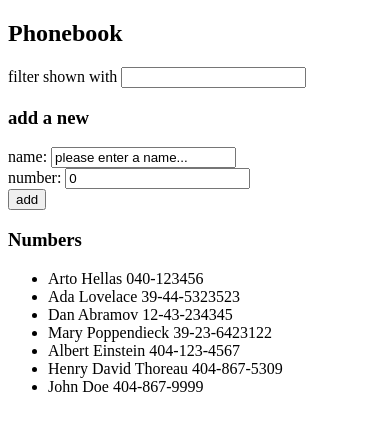
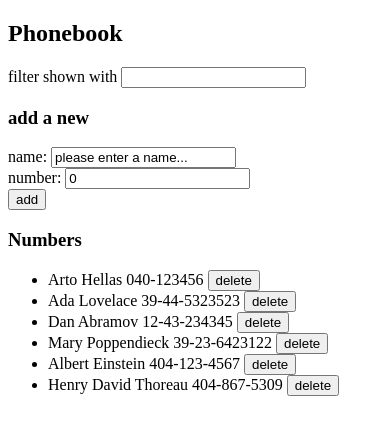
Before and after one commit to jvaverka/fullstackopen, a React (Vite) app in the folder part2/phonebook/: page / in a window 390 px wide. Shown: the top 434 px of the page. Built offline with nearby package versions, Linux system fonts and the light colour scheme; data requests are answered from the project's data file.

Commit message:
2.14: phone book, step 9

```diff
--- a/part2/phonebook/db.json
+++ b/part2/phonebook/db.json
@@ -21,19 +21,14 @@
       "id": "4"
     },
     {
-      "id": 5,
+      "id": "5",
       "name": "Albert Einstein",
       "number": "404-123-4567"
     },
     {
-      "id": 6,
+      "id": "6",
       "name": "Henry David Thoreau",
       "number": "404-867-5309"
-    },
-    {
-      "id": 7,
-      "name": "John Doe",
-      "number": "404-867-9999"
     }
   ]
 }
--- a/part2/phonebook/src/App.jsx
+++ b/part2/phonebook/src/App.jsx
@@ -36,6 +36,24 @@ const App = () => {
     }
   }
 
+  const removePerson = (personId) => {
+    const personExists = persons.find((person) => {
+      return person.id === personId
+    })
+    if (!personExists) {
+      alert(`Cannot find person with id ${personId}`)
+    } else if (window.confirm(`Delete ${personExists.name} ?`)) {
+      personService
+        .remove(personExists.id)
+        .then(() => {
+          const validPersons = persons.filter((person) => {
+            return person.id !== personExists.id
+          })
+          setPersons(validPersons)
+        })
+    }
+  }
+
   const handleNewPerson = (event) => {
     event.preventDefault()
     const personExists = persons.find((person) => {
@@ -48,7 +66,7 @@ const App = () => {
       const newPerson = {
         name: newName,
         number: newNumber,
-        id: persons.length + 1
+        id: (persons.length + 1).toString()
       }
       personService
         .create(newPerson)
@@ -81,7 +99,7 @@ const App = () => {
         handleNewNumber={handleNewNumber}
       />
       <h3>Numbers</h3>
-      <Persons persons={peopleToShow()} />
+      <Persons persons={peopleToShow()} removePerson={removePerson} />
     </div>
 
   )
--- /dev/null
+++ b/part2/phonebook/src/components/PersonRemoveButton.jsx
@@ -0,0 +1,9 @@
+const PersonRemoveButton = ({ personId, removePerson }) => {
+  return (
+    <>
+      <button type="button" onClick={() => removePerson(personId)}>delete</button>
+    </>
+  )
+}
+
+export default PersonRemoveButton
--- a/part2/phonebook/src/components/Persons.jsx
+++ b/part2/phonebook/src/components/Persons.jsx
@@ -1,7 +1,13 @@
-const Persons = ({ persons }) => {
+import PersonRemoveButton from "./PersonRemoveButton"
+
+const Persons = ({ persons, removePerson }) => {
   return (
     <ul>
-      {persons.map((person) => <li key={person.id}>{person.name} {person.number}</li>)}
+      {persons.map((person) =>
+        <li key={person.id}>
+          {person.name} {person.number} <PersonRemoveButton personId={person.id} removePerson={removePerson} />
+        </li>)
+      }
     </ul>
   )
 }
--- a/part2/phonebook/src/services/persons.js
+++ b/part2/phonebook/src/services/persons.js
@@ -11,4 +11,9 @@ const create = newPerson => {
     return request.then(response => response.data)
 }
 
-export default { getAll, create }
+const remove = personId => {
+    const request = axios.delete(`${baseUrl}/${personId}`)
+    return request.then(response => response.data)
+}
+
+export default { getAll, create, remove }
```
